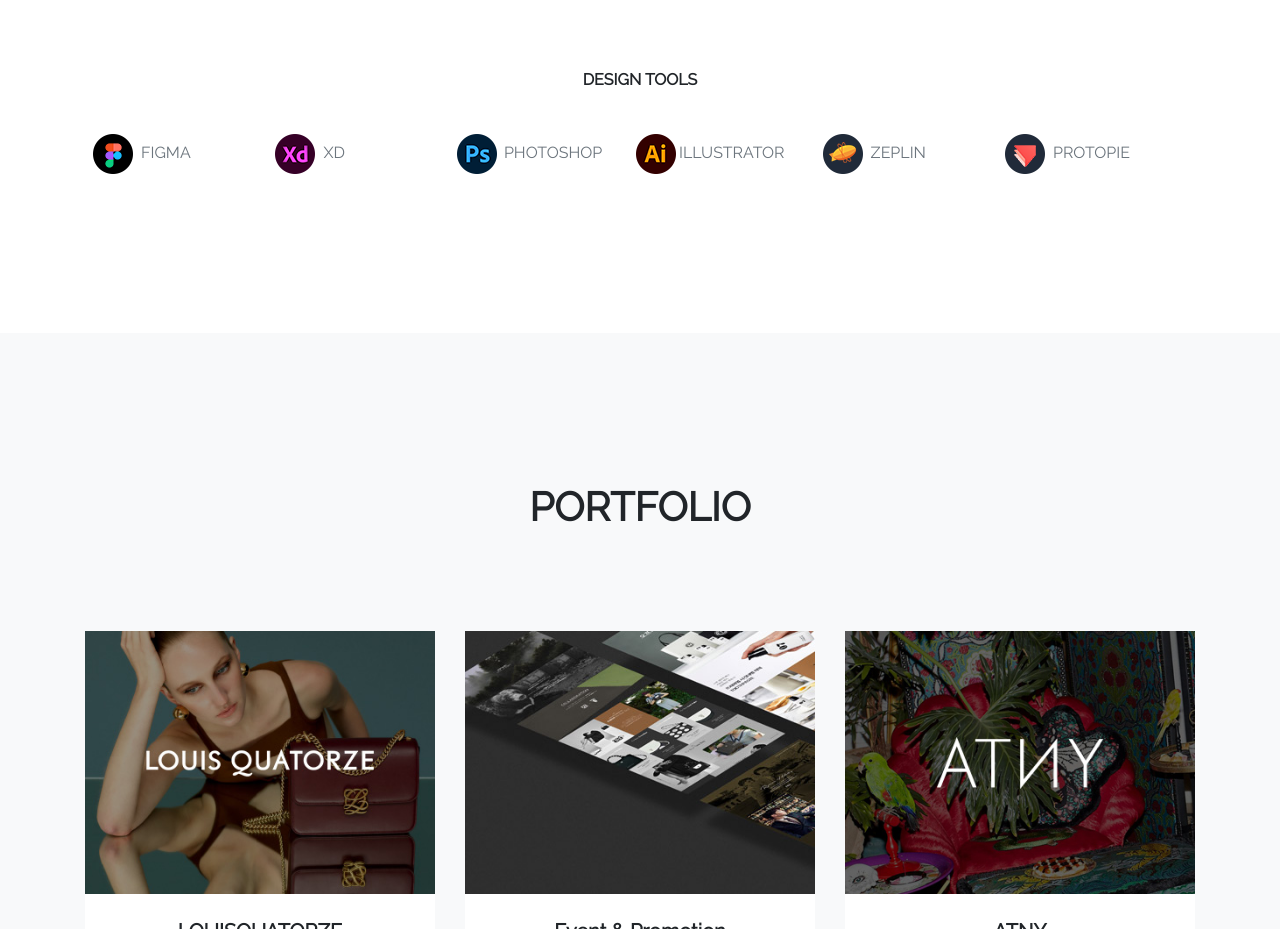
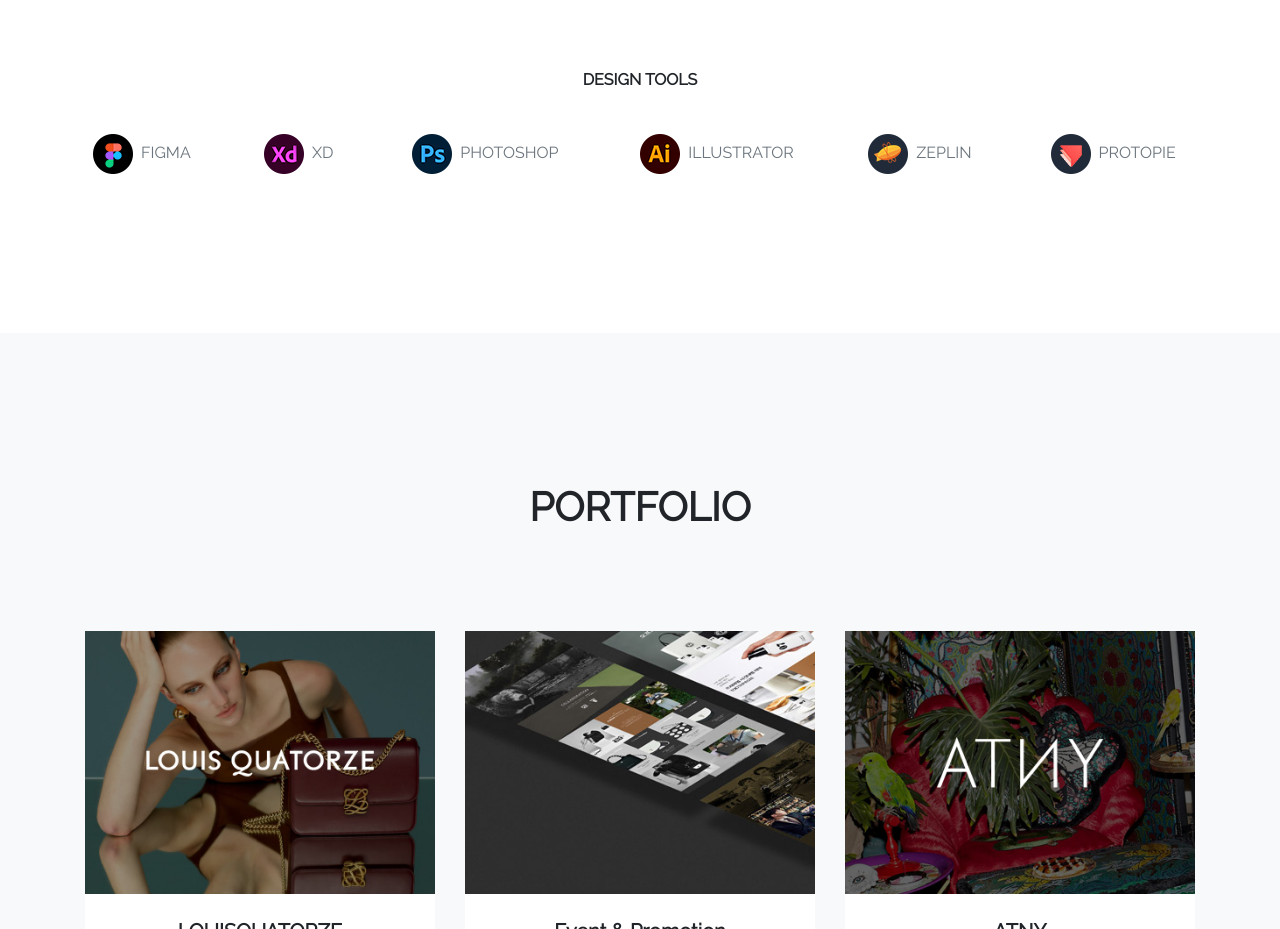
Before and after one commit to bejiheee/workspace, a website: page index.html in a window 1280 px wide. Shown: the part 1680-2609 px from the top of the page. Drawn offline with Linux system fonts and the light colour scheme; a web font is replaced by a local one.

Commit message:
Update index.html
edit logo

```diff
--- a/index.html
+++ b/index.html
@@ -115,25 +115,25 @@
         </div>
       </div>
       <div class="row text-center">
-        <div class="col-md-3" style="max-width: 16%; display: flex;">
+        <div class="col-md-3" style="max-width: 15%; display: flex;">
           <span class="fa-stack fa-4x" style="font-size: 1.4em;">
             <img src="img/whatigot/img_logo_40_01.png" alt="1" class=""/>
           </span>
           <p class="text-muted" style="padding-top: 10px;">FIGMA</p>
         </div>
-        <div class="col-md-3"style="max-width: 16%; display: flex;">
+        <div class="col-md-3"style="max-width: 13%; display: flex;">
           <span class="fa-stack fa-4x" style="font-size: 1.4em;">
             <img src="img/whatigot/img_logo_40_02.png" alt="2" class=""/>
           </span>
           <p class="text-muted" style="padding-top: 10px;">XD</p>
         </div>
-        <div class="col-md-3" style="max-width: 16%; display: flex;">
+        <div class="col-md-3" style="max-width: 20%; display: flex;">
           <span class="fa-stack fa-4x" style="font-size: 1.4em;">
             <img src="img/whatigot/img_logo_40_03.png" alt="3" class=""/>
           </span>
           <p class="text-muted" style="padding-top: 10px;">PHOTOSHOP</p>
         </div>
-	<div class="col-md-3" style="max-width: 16%; display: flex;">
+	<div class="col-md-3" style="max-width: 20%; display: flex;">
           <span class="fa-stack fa-4x" style="font-size: 1.4em;">
             <img src="img/whatigot/img_logo_40_04.png" alt="4" class=""/>
           </span>
```
